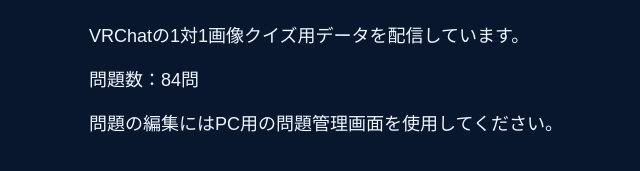
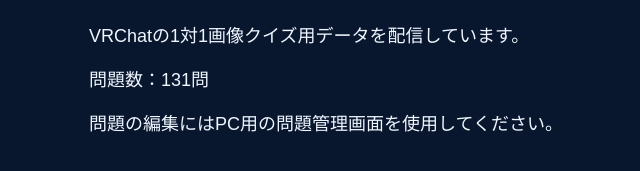
Before and after one commit to nabars07/floor-duel-questions, a plain HTML site: page index.html in a window 1280 px wide. Shown: the part 205-376 px from the top of the page, 191-831 px from the left. Drawn offline with Linux system fonts and the light colour scheme.

Commit message:
Add files via upload

```diff
--- a/index.html
+++ b/index.html
@@ -1 +1 @@
-<!doctype html><html lang="ja"><meta charset="utf-8"><title>THE DUEL 問題配信</title><style>body{background:#09172e;color:#eff6ff;font:18px sans-serif;max-width:720px;margin:12vh auto;padding:30px}h1{color:#40dafa}</style><h1>THE DUEL 問題配信</h1><p>VRChatの1対1画像クイズ用データを配信しています。</p><p>問題数：84問</p><p>問題の編集にはPC用の問題管理画面を使用してください。</p>
+<!doctype html><html lang="ja"><meta charset="utf-8"><title>THE DUEL 問題配信</title><style>body{background:#09172e;color:#eff6ff;font:18px sans-serif;max-width:720px;margin:12vh auto;padding:30px}h1{color:#40dafa}</style><h1>THE DUEL 問題配信</h1><p>VRChatの1対1画像クイズ用データを配信しています。</p><p>問題数：131問</p><p>問題の編集にはPC用の問題管理画面を使用してください。</p>
```
Also changed, not shown: bank07-atlas05.png (added), bank07-atlas06.png (added), bank07-atlas07.png (added), bank07-atlas08.png (added), manifest.json, 5 other files.
